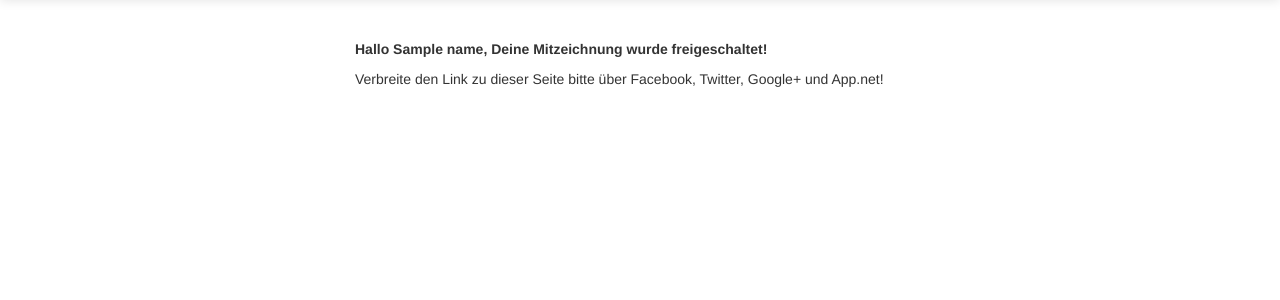
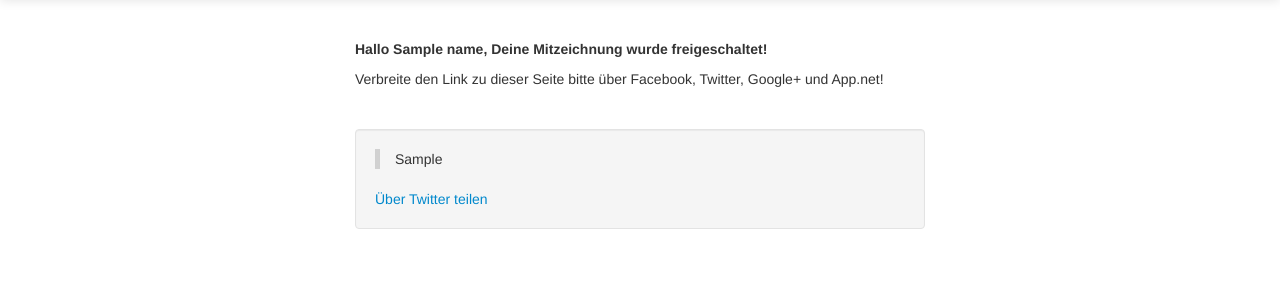
Before and after one commit to holgerd77/informationsverzicht-de, a Django app: template if_website/templates/if_website/freischalten.html in a window 1280 px wide. Shown: the part 41-341 px from the top of the page. Run offline with Django 3.2, Linux system fonts and the light colour scheme; the template is opened without the code that fills it: most values are stand-ins (such as "Sample title", 1, 10 or a date in 2020).

Commit message:
Added Twitter share text

```diff
--- a/if_website/templates/if_website/freischalten.html
+++ b/if_website/templates/if_website/freischalten.html
@@ -9,6 +9,15 @@
     {% if name %}
     <p><h5>Hallo {{ name }}, Deine Mitzeichnung wurde freigeschaltet!</h5></p>
     <p>Verbreite den Link zu dieser Seite bitte über Facebook, Twitter, Google+ und App.net!</p>
+    <p><br>
+
+      <div class="well">
+        <blockquote>
+        {{ twitter_msg }}
+        </blockquote>
+      <a href="https://twitter.com/intent/tweet?source=webclient&text={{ twitter_msg|urlencode }}" target="_blank">Über Twitter teilen</a>
+      </div>
+    </p>
     {% else %}
     <p><h5>Die Freischaltung hat leider nicht funktioniert!</h5></p>
     {% endif %}
```
Also changed, not shown: if_website/views.py (+7 -0 lines).
